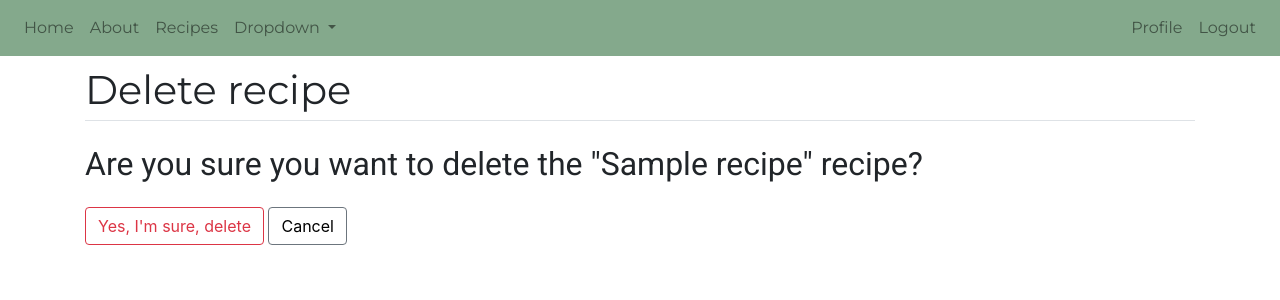
After one commit to jwlibre/sustainablog, a Django app: page /recipes/1/delete/ in a window 1280 px wide. The commit adds this page. Shown: the top 300 px of the page. Run offline with Django 3.2, Linux system fonts and the light colour scheme; a user stored in the database is signed in; tables that the repository leaves empty hold one stand-in row (values such as "Sample post"); some libraries are stand-ins or nearby versions.

Commit message:
End of T10- class-based views for create, update and delete recipes

```diff
--- a/sustainability_blog/community/models.py
+++ b/sustainability_blog/community/models.py
@@ -2,6 +2,7 @@ from django.db import models
 from django.utils import timezone
 from django.contrib.auth.models import User
 from django.contrib.auth import get_user_model
+from django.urls import reverse
 
 def get_sentinel_user():
     return get_user_model().objects.get_or_create(username='deleted user')[0]
@@ -18,3 +19,6 @@ class Recipe(models.Model):
     # return the title
     def __str__(self):
         return self.title
+
+    def get_absolute_url(self):
+        return reverse('community-recipe-detail', kwargs={'pk': self.pk}) # returns path AS A STRING, not a redirect
--- /dev/null
+++ b/sustainability_blog/community/templates/community/recipe_confirm_delete.html
@@ -0,0 +1,16 @@
+{% extends "community/base.html" %}
+{% block content %}
+    <div>
+      <form method="POST">
+        {% csrf_token %}
+        <fieldset class="form-group">
+          <legend class="border-bottom mb-4">Delete recipe</legend>
+          <h2>Are you sure you want to delete the "{{ object.title }}" recipe?</h2>
+        </fieldset>
+        <div class="form-group">
+          <button type="submit" class="btn btn-outline-danger">Yes, I'm sure, delete</button>
+          <a class="btn btn-outline-secondary" href="{% url 'community-recipe-detail' object.id %}">Cancel</a>
+        </div>
+      </form>
+    </div>
+{% endblock content %}
--- a/sustainability_blog/community/views.py
+++ b/sustainability_blog/community/views.py
@@ -2,6 +2,14 @@ from django.shortcuts import render
 from django.http import HttpResponse, HttpResponseRedirect
 from .models import Recipe
 from django.contrib.auth.forms import AuthenticationForm
+from django.views.generic import (
+ListView,
+DetailView,
+CreateView,
+UpdateView,
+DeleteView
+)
+from django.contrib.auth.mixins import LoginRequiredMixin, UserPassesTestMixin
 
 # TO-DO - replace dummy homepage posts with widgets showing top posts from different categories
 posts = [
@@ -19,6 +27,7 @@ posts = [
 }
 ]
 
+# FUNCTION-BASED VIEW
 def landing(request):
     if request.user.is_authenticated:
         return HttpResponseRedirect('home')
@@ -34,6 +43,7 @@ def home(request):
     }
     return render(request, 'community/home.html', context)
 
+# CLASS-BASED VIEW
 def recipes(request):
     context = {
     'posts': Recipe.objects.all(),
@@ -41,6 +51,58 @@ def recipes(request):
     }
     return render(request, 'community/recipes.html', context)
 
+class RecipeListView(ListView):
+    model = Recipe
+    template_name = 'community/recipes.html'
+    context_object_name = 'posts'
+    ordering = ['-date_posted']
+
+class RecipeDetailView(DetailView): # For individual recipes
+    model = Recipe
+    # By convention, django looks for a template with the naming convention:
+    # <app>/<model>_<viewtype>.html
+    # in this case, it will seek community/recipe_detail.html
+
+class RecipeCreateView(LoginRequiredMixin, CreateView): # For individual recipes
+    # need to use the login mixin because you can't use decorators on classes (so we can't put @login_required there!)
+    model = Recipe
+    fields = ['title', 'intro_paragraph', 'ingredients', 'method']
+    def form_valid(self, form):
+        form.instance.author = self.request.user
+        return super().form_valid(form) # run the form_valid method of the parent class
+    # By convention, django looks for a template with the naming convention:
+    # <app>/<model>_form.html
+    # for both Create and Update functionality
+
+class RecipeUpdateView(LoginRequiredMixin, UserPassesTestMixin, UpdateView): # For individual recipes
+    # need to use the login mixin because you can't use decorators on classes (so we can't put @login_required there!)
+    model = Recipe
+    fields = ['title', 'intro_paragraph', 'ingredients', 'method']
+
+    def test_func(self):
+        recipe = self.get_object()
+        if self.request.user == recipe.author:
+            return True
+        else:
+            return False
+
+    def form_valid(self, form):
+        form.instance.author = self.request.user
+        return super().form_valid(form) # run the form_valid method of the parent class
+    # By convention, django looks for a template with the naming convention:
+    # <app>/<model>_form.html
+    # for both Create and Update functionality
+
+class RecipeDeleteView(LoginRequiredMixin, UserPassesTestMixin, DeleteView): # For individual recipes
+    model = Recipe
+    def test_func(self):
+        recipe = self.get_object()
+        if self.request.user == recipe.author:
+            return True
+        else:
+            return False
+    success_url = '/recipes'
+
 def fashion(request):
     return render(request, 'community/fashion.html')
 
--- a/sustainability_blog/sustainability_blog/urls.py
+++ b/sustainability_blog/sustainability_blog/urls.py
@@ -18,7 +18,13 @@ from django.urls import path, include
 from django.contrib.auth import views as auth_views
 from users import views as user_views # alternative method to the include and creating a separate urls.py in each app
 from community import views as community_views
-
+from community.views import (
+    RecipeListView,
+    RecipeDetailView,
+    RecipeCreateView,
+    RecipeUpdateView,
+    RecipeDeleteView
+)
 from django.conf import settings
 from django.conf.urls.static import static
 
@@ -26,7 +32,12 @@ urlpatterns = [
     path('admin/', admin.site.urls),
     path('', community_views.landing, name='community-landing'),
     path('home/', community_views.home, name='community-home'),
-    path('recipes/', community_views.recipes, name='community-recipes'),
+    # path('recipes/', community_views.recipes, name='community-recipes'),
+    path('recipes/', RecipeListView.as_view(), name='community-recipes'),
+    path('recipes/<int:pk>/', RecipeDetailView.as_view(), name='community-recipe-detail'),
+    path('recipes/new/', RecipeCreateView.as_view(), name='community-recipe-create'),
+    path('recipes/<int:pk>/update/', RecipeUpdateView.as_view(), name='community-recipe-update'),
+    path('recipes/<int:pk>/delete/', RecipeDeleteView.as_view(), name='community-recipe-delete'),
     path('fashion/', community_views.fashion, name='community-fashion'),
     path('about/', community_views.about, name='community-about'),
     path('register/', user_views.register, name='register'),
--- a/sustainability_blog/users/models.py
+++ b/sustainability_blog/users/models.py
@@ -10,8 +10,8 @@ class Profile(models.Model):
     def __str__(self):
         return f'{self.user.username} Profile'
 
-    def save(self): # this is how to overwrite builtin methods
-        super().save() # runs the save method of the parent class
+    def save(self, *args, **kwargs): # this is how to overwrite builtin methods
+        super().save(*args, **kwargs) # runs the save method of the parent class
 
         img = Image.open(self.image.path)
 
```
Also changed, not shown: sustainability_blog/community/templates/community/recipe_detail.html (added, +18 -0 lines), sustainability_blog/community/templates/community/recipe_form.html (added, +15 -0 lines), sustainability_blog/community/templates/community/recipes.html (+2 -8 lines), sustainability_blog/media/default.jpg.
